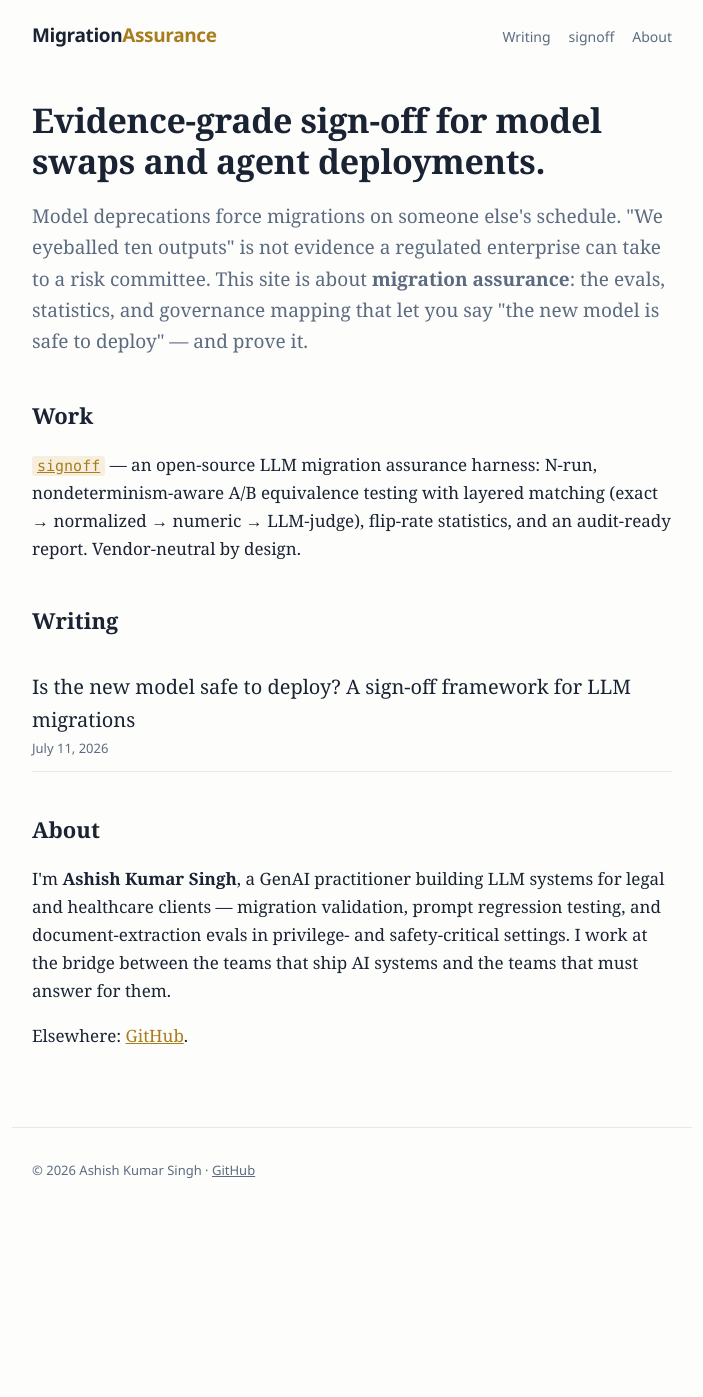
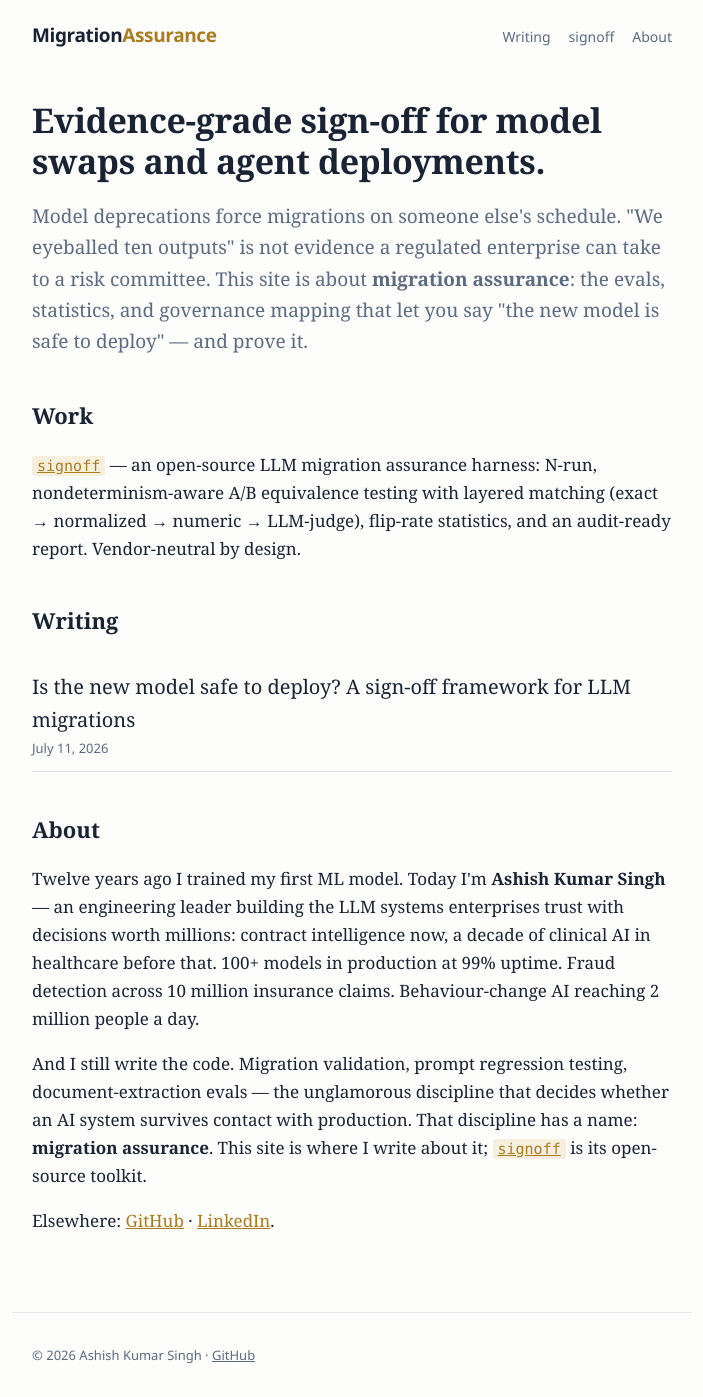
Before and after one commit to ashish24142/migrationassurance.com, a Jekyll site: the page built from index.html, in a window 1280 px wide. Shown: the whole page, without its empty margins (288-991 px from the left). Built offline with Jekyll 4.4.1, drawn with Linux system fonts in a browser that asks for light colours; before the commit the page ends 1212 px from its top, so only the background shows below that.

Commit message:
Bio: leader + hands-on positioning, LinkedIn link

```diff
--- a/index.html
+++ b/index.html
@@ -26,8 +26,15 @@ Vendor-neutral by design.</p>
 {% endif %}
 
 <h2 id="about">About</h2>
-<p>I'm <strong>Ashish Kumar Singh</strong>, a GenAI practitioner building LLM systems for legal and
-healthcare clients — migration validation, prompt regression testing, and document-extraction
-evals in privilege- and safety-critical settings. I work at the bridge between the teams that
-ship AI systems and the teams that must answer for them.</p>
-<p>Elsewhere: <a href="https://github.com/ashish24142">GitHub</a>.</p>
+<p>Twelve years ago I trained my first ML model. Today I'm <strong>Ashish Kumar Singh</strong> —
+an engineering leader building the LLM systems enterprises trust with decisions worth millions:
+contract intelligence now, a decade of clinical AI in healthcare before that. 100+ models in
+production at 99% uptime. Fraud detection across 10 million insurance claims. Behaviour-change
+AI reaching 2 million people a day.</p>
+<p>And I still write the code. Migration validation, prompt regression testing,
+document-extraction evals — the unglamorous discipline that decides whether an AI system
+survives contact with production. That discipline has a name: <strong>migration assurance</strong>.
+This site is where I write about it; <a href="https://github.com/ashish24142/signoff"><code>signoff</code></a>
+is its open-source toolkit.</p>
+<p>Elsewhere: <a href="https://github.com/ashish24142">GitHub</a> ·
+<a href="https://in.linkedin.com/in/ashish-kr-singh-ml">LinkedIn</a>.</p>
```
Also changed, not shown: _posts/2026-07-11-llm-migration-signoff-framework.md (+5 -4 lines).
